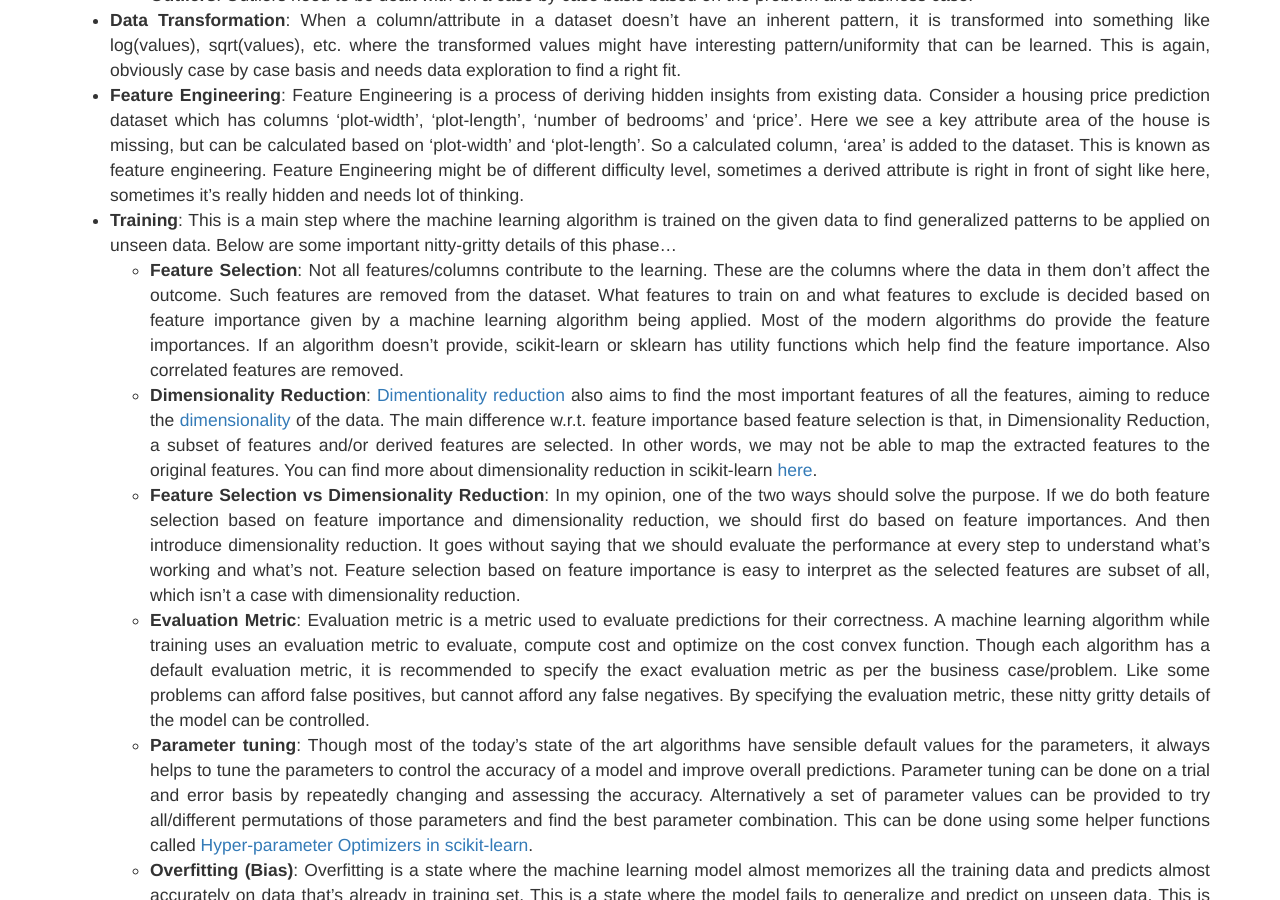
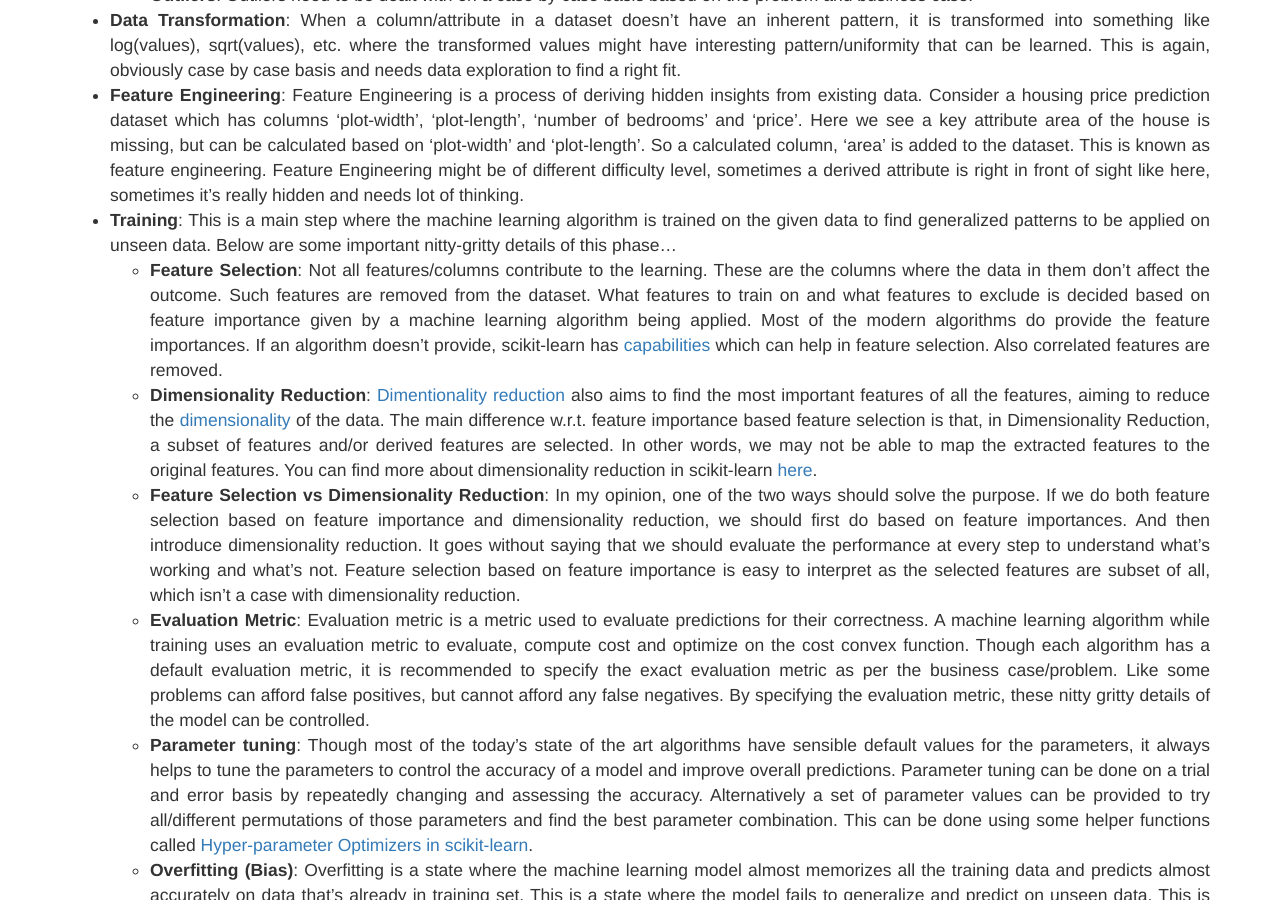
Before and after one commit to devm1023/ML_project, a Jekyll site: the page built from pages/getting-started-with-machine-learning-in-one-hour.markdown, in a window 1280 px wide and 900 px high, scrolled down 3057 px. Built offline with Jekyll 4.4.1, drawn with Linux system fonts in a browser that asks for light colours; nearby versions of some CDN libraries; comment, search, counter and statistics services are not loaded.

Commit message:
Update getting-started-with-machine-learning-in-one-hour.markdown

```diff
--- a/pages/getting-started-with-machine-learning-in-one-hour.markdown
+++ b/pages/getting-started-with-machine-learning-in-one-hour.markdown
@@ -79,7 +79,7 @@ _If you want to get a taste of what is Machine Learning about and what it could
 * __Data Transformation__: When a column/attribute in a dataset doesn't have an inherent pattern, it is transformed into something like log(values), sqrt(values), etc. where the transformed values might have interesting pattern/uniformity that can be learned. This is again, obviously case by case basis and needs data exploration to find a right fit.
 * __Feature Engineering__: Feature Engineering is a process of deriving hidden insights from existing data. Consider a housing price prediction dataset which has columns 'plot-width', 'plot-length', 'number of bedrooms' and 'price'. Here we see a key attribute area of the house is missing, but can be calculated based on 'plot-width' and 'plot-length'. So a calculated column, 'area' is added to the dataset. This is known as feature engineering. Feature Engineering might be of different difficulty level, sometimes a derived attribute is right in front of sight like here, sometimes it's really hidden and needs lot of thinking.
 * __Training__: This is a main step where the machine learning algorithm is trained on the given data to find generalized patterns to be applied on unseen data. Below are some important nitty-gritty details of this phase...
-  * __Feature Selection__: Not all features/columns contribute to the learning. These are the columns where the data in them don't affect the outcome. Such features are removed from the dataset. What features to train on and what features to exclude is decided based on feature importance given by a machine learning algorithm being applied. Most of the modern algorithms do provide the feature importances. If an algorithm doesn't provide, scikit-learn or sklearn has utility functions which help find the feature importance. Also correlated features are removed.
+  * __Feature Selection__: Not all features/columns contribute to the learning. These are the columns where the data in them don't affect the outcome. Such features are removed from the dataset. What features to train on and what features to exclude is decided based on feature importance given by a machine learning algorithm being applied. Most of the modern algorithms do provide the feature importances. If an algorithm doesn't provide, scikit-learn has [capabilities](http://scikit-learn.org/stable/modules/feature_selection.html) which can help in feature selection. Also correlated features are removed.
   * __Dimensionality Reduction__: [Dimentionality reduction](https://en.wikipedia.org/wiki/Dimensionality_reduction) also aims to find the most important features of all the features, aiming to reduce the [dimensionality](https://en.wikipedia.org/wiki/Curse_of_dimensionality) of the data. The main difference w.r.t. feature importance based feature selection is that, in Dimensionality Reduction, a subset of features and/or derived features are selected. In other words, we may not be able to map the extracted features to the original features. You can find more about dimensionality reduction in scikit-learn [here](http://scikit-learn.org/stable/modules/unsupervised_reduction.html#).
   * __Feature Selection vs Dimensionality Reduction__: In my opinion, one of the two ways should solve the purpose. If we do both feature selection based on feature importance and dimensionality reduction, we should first do based on feature importances. And then introduce dimensionality reduction. It goes without saying that we should evaluate the performance at every step to understand what's working and what's not. Feature selection based on feature importance is easy to interpret as the selected features are subset of all, which isn't a case with dimensionality reduction.
   * __Evaluation Metric__: Evaluation metric is a metric used to evaluate predictions for their correctness. A machine learning algorithm while training uses an evaluation metric to evaluate, compute cost and optimize on the cost convex function. Though each algorithm has a default evaluation metric, it is recommended to specify the exact evaluation metric as per the business case/problem. Like some problems can afford false positives, but cannot afford any false negatives. By specifying the evaluation metric, these nitty gritty details of the model can be controlled.
```
